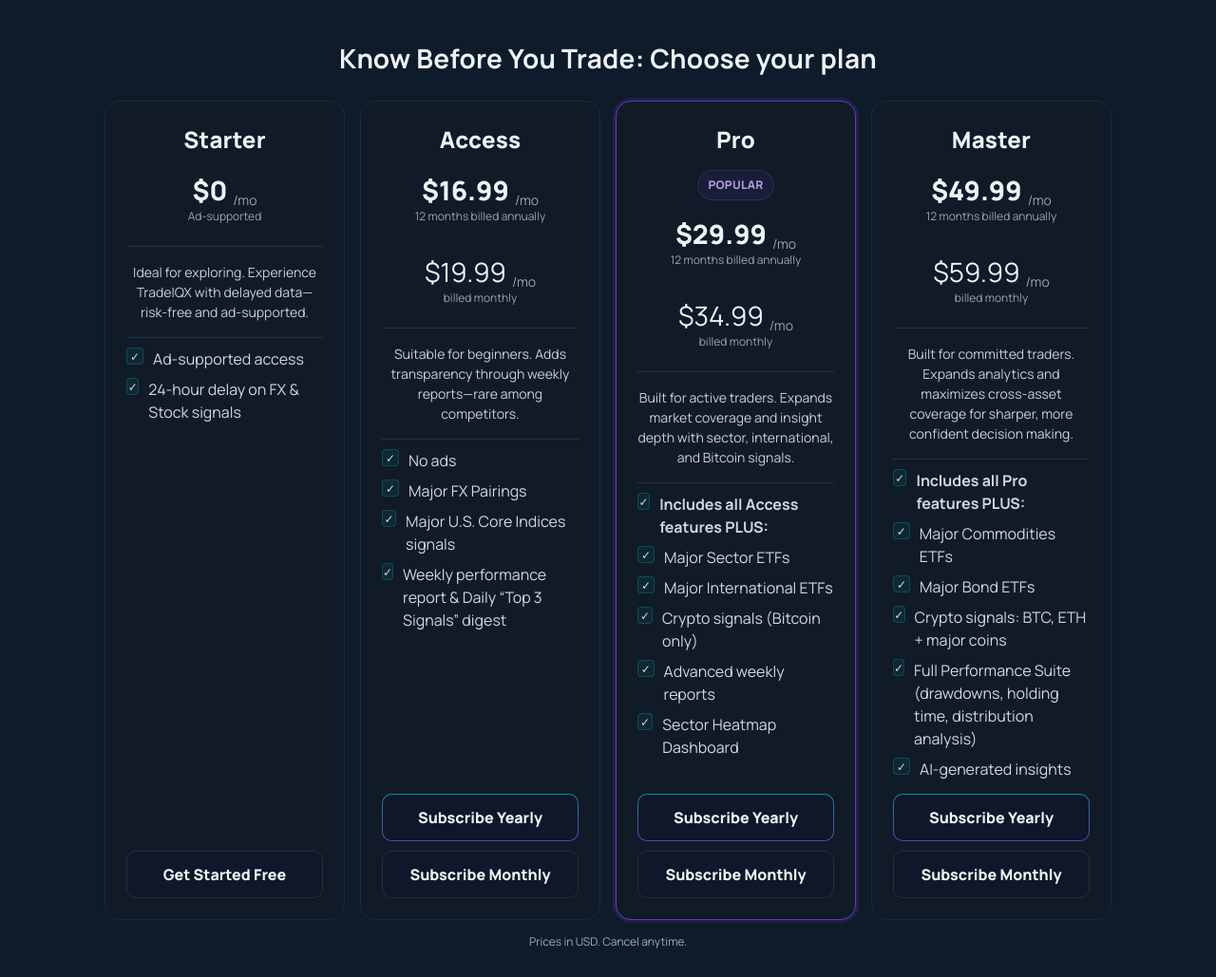
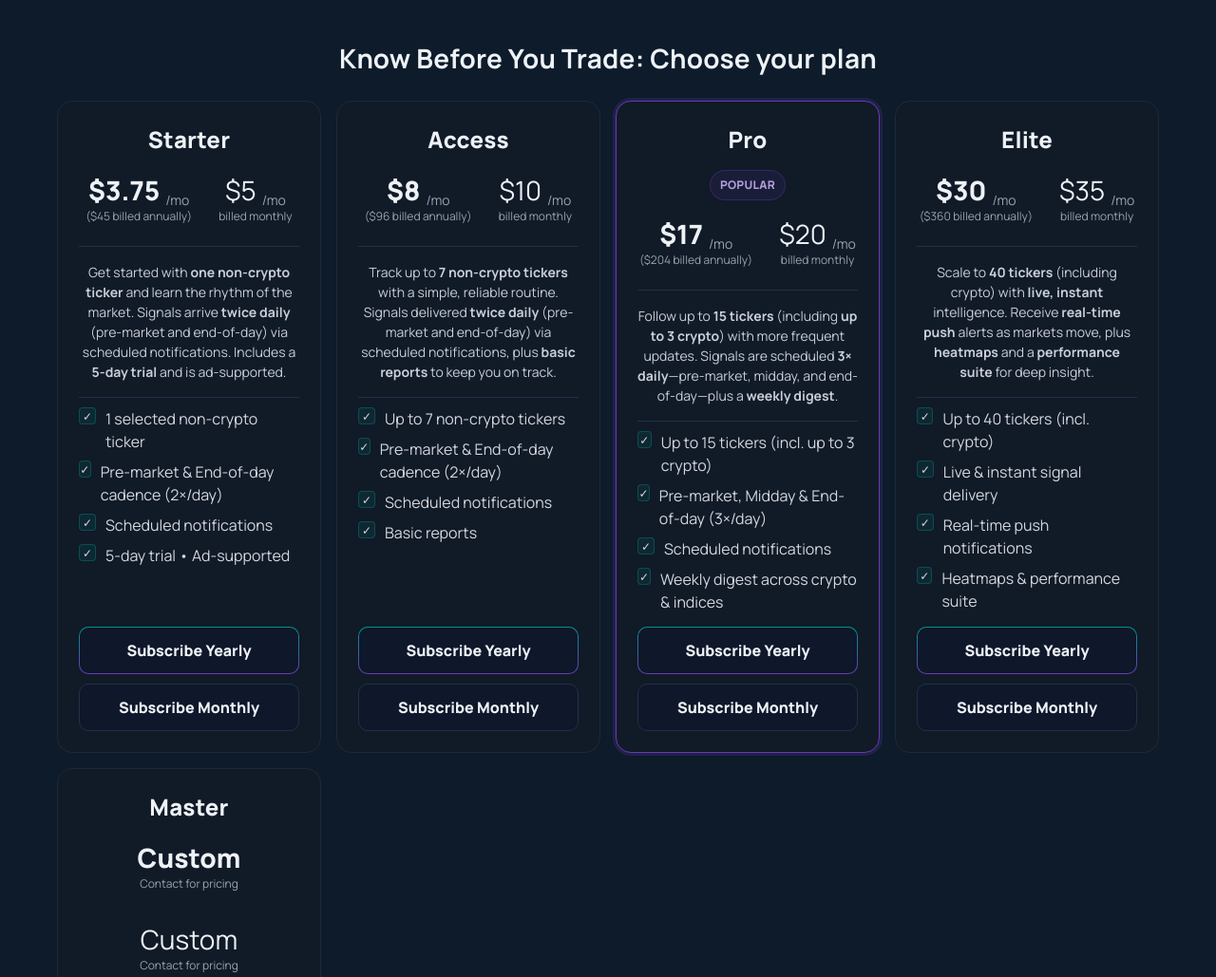
Before and after one commit to TradeIQX/tiqx-pricing-widget, a website: page index.html in a window 1280 px wide. Shown: the top 1029 px of the page at 95% size. Drawn offline with Linux system fonts and the light colour scheme.

Commit message:
Update index.html

```diff
--- a/index.html
+++ b/index.html
@@ -11,11 +11,11 @@
 <link href="https://fonts.googleapis.com/css2?family=Manrope:wght@400;600;700;800&display=swap" rel="stylesheet">
 
 <meta name="theme-color" content="#0D1B2A" />
-<meta name="description" content="Choose a TradeIQX plan: Starter, Access, Pro, Master." />
+<meta name="description" content="Choose a TradeIQX plan: Starter, Access, Pro, Elite, Master." />
 
 <style>
 :root{
-  /* Brand palette (your picks) */
+  /* Brand palette */
   --bg:#0d1b2a;         /* page background */
   --panel:#111a27;      /* card/panel background */
   --text:#eef2f7;       /* primary text */
@@ -38,12 +38,15 @@
 }
 a{color:inherit;text-decoration:none}
 
-.wrap{max-width:1100px;margin:0 auto;padding:40px 20px}
+.wrap{max-width:1200px;margin:0 auto;padding:40px 20px}
 h2{margin:0 0 24px;font-size:28px;letter-spacing:.2px;text-align:center}
 
-.grid{display:grid;grid-template-columns:repeat(4,1fr);gap:var(--gap)}
-@media (max-width:980px){.grid{grid-template-columns:1fr 1fr}}
-@media (max-width:640px){.grid{grid-template-columns:1fr}}
+/* Flexible grid for 5 tiers */
+.grid{
+  display:grid;
+  grid-template-columns:repeat(auto-fit, minmax(240px, 1fr));
+  gap:var(--gap);
+}
 
 .card{
   background:var(--panel);
@@ -117,33 +120,42 @@
 
   <div class="grid" role="list">
 
-    <!-- Starter (free) -->
+    <!-- Starter -->
     <article class="card" role="listitem" aria-label="Starter plan">
       <div class="tiername">Starter</div>
 
       <div class="prices" aria-label="Starter pricing">
         <div class="price-block annual">
-          <div class="price"><span class="amt">$0</span><span class="per">/mo</span></div>
-          <div class="note">Ad-supported</div>
+          <div class="price"><span class="amt">$3.75</span><span class="per">/mo</span></div>
+          <div class="note">($45 billed annually)</div>
+        </div>
+        <div class="price-block monthly">
+          <div class="price"><span class="amt">$5</span><span class="per">/mo</span></div>
+          <div class="note">billed monthly</div>
         </div>
       </div>
 
       <div class="divider"></div>
 
       <div class="features">
-        <div class="desc">Ideal for exploring. Experience TradeIQX with delayed data—risk-free and ad-supported.</div>
+        <div class="desc">
+          Get started with <strong>one non-crypto ticker</strong> and learn the rhythm of the market.
+          Signals arrive <strong>twice daily</strong> (pre-market and end-of-day) via scheduled notifications.
+          Includes a <strong>5-day trial</strong> and is ad-supported.
+        </div>
         <div class="divider"></div>
         <ul>
-          <li><span class="chk">✓</span> Ad-supported access</li>
-          <li><span class="chk">✓</span> 24-hour delay on FX &amp; Stock signals</li>
+          <li><span class="chk">✓</span> 1 selected non-crypto ticker</li>
+          <li><span class="chk">✓</span> Pre-market & End-of-day cadence (2×/day)</li>
+          <li><span class="chk">✓</span> Scheduled notifications</li>
+          <li><span class="chk">✓</span> 5-day trial • Ad-supported</li>
         </ul>
       </div>
 
       <div class="actions">
-        <!-- Free → send user to your portal signup; break out of Squarespace iframe -->
-        <a class="btn" href="https://buy.stripe.com/4gM00l2qmbir2Vo4Rw7ok08" target="_blank" rel="noopener">
-  Get Started Free
-        </a>
+        <!-- TODO: replace with Starter Stripe links -->
+        <a class="btn primary" href="#" target="_blank" rel="noopener">Subscribe Yearly</a>
+        <a class="btn" href="#" target="_blank" rel="noopener">Subscribe Monthly</a>
       </div>
     </article>
 
@@ -153,11 +165,11 @@
 
       <div class="prices" aria-label="Access pricing">
         <div class="price-block annual">
-          <div class="price"><span class="amt">$16.99</span><span class="per">/mo</span></div>
-          <div class="note">12 months billed annually</div>
+          <div class="price"><span class="amt">$8</span><span class="per">/mo</span></div>
+          <div class="note">($96 billed annually)</div>
         </div>
         <div class="price-block monthly">
-          <div class="price"><span class="amt">$19.99</span><span class="per">/mo</span></div>
+          <div class="price"><span class="amt">$10</span><span class="per">/mo</span></div>
           <div class="note">billed monthly</div>
         </div>
       </div>
@@ -165,19 +177,24 @@
       <div class="divider"></div>
 
       <div class="features">
-        <div class="desc">Suitable for beginners. Adds transparency through weekly reports—rare among competitors.</div>
+        <div class="desc">
+          Track up to <strong>7 non-crypto tickers</strong> with a simple, reliable routine.
+          Signals delivered <strong>twice daily</strong> (pre-market and end-of-day) via scheduled notifications,
+          plus <strong>basic reports</strong> to keep you on track.
+        </div>
         <div class="divider"></div>
         <ul>
-          <li><span class="chk">✓</span> No ads</li>
-          <li><span class="chk">✓</span> Major FX Pairings</li>
-          <li><span class="chk">✓</span> Major U.S. Core Indices signals</li>
-          <li><span class="chk">✓</span> Weekly performance report &amp; Daily “Top 3 Signals” digest</li>
+          <li><span class="chk">✓</span> Up to 7 non-crypto tickers</li>
+          <li><span class="chk">✓</span> Pre-market & End-of-day cadence (2×/day)</li>
+          <li><span class="chk">✓</span> Scheduled notifications</li>
+          <li><span class="chk">✓</span> Basic reports</li>
         </ul>
       </div>
 
       <div class="actions">
-        <a class="btn primary" href="https://buy.stripe.com/14A28tghceuDeE6cjY7ok01" target="_blank" rel="noopener noreferrer">Subscribe Yearly</a>
-        <a class="btn" href="https://buy.stripe.com/4gMaEZ9SObir7bEabQ7ok00" target="_blank" rel="noopener noreferrer">Subscribe Monthly</a>
+        <!-- TODO: replace with Access Stripe links -->
+        <a class="btn primary" href="#" target="_blank" rel="noopener">Subscribe Yearly</a>
+        <a class="btn" href="#" target="_blank" rel="noopener">Subscribe Monthly</a>
       </div>
     </article>
 
@@ -188,11 +205,11 @@
 
       <div class="prices" aria-label="Pro pricing">
         <div class="price-block annual">
-          <div class="price"><span class="amt">$29.99</span><span class="per">/mo</span></div>
-          <div class="note">12 months billed annually</div>
+          <div class="price"><span class="amt">$17</span><span class="per">/mo</span></div>
+          <div class="note">($204 billed annually)</div>
         </div>
         <div class="price-block monthly">
-          <div class="price"><span class="amt">$34.99</span><span class="per">/mo</span></div>
+          <div class="price"><span class="amt">$20</span><span class="per">/mo</span></div>
           <div class="note">billed monthly</div>
         </div>
       </div>
@@ -200,21 +217,61 @@
       <div class="divider"></div>
 
       <div class="features">
-        <div class="desc">Built for active traders. Expands market coverage and insight depth with sector, international, and Bitcoin signals.</div>
+        <div class="desc">
+          Follow up to <strong>15 tickers</strong> (including <strong>up to 3 crypto</strong>) with more frequent updates.
+          Signals are scheduled <strong>3× daily</strong>—pre-market, midday, and end-of-day—plus a <strong>weekly digest</strong>.
+        </div>
         <div class="divider"></div>
         <ul>
-          <li><span class="chk">✓</span><strong> Includes all Access features PLUS:</strong></li>
-          <li><span class="chk">✓</span> Major Sector ETFs</li>
-          <li><span class="chk">✓</span> Major International ETFs</li>
-          <li><span class="chk">✓</span> Crypto signals (Bitcoin only)</li>
-          <li><span class="chk">✓</span> Advanced weekly reports</li>
-          <li><span class="chk">✓</span> Sector Heatmap Dashboard</li>
+          <li><span class="chk">✓</span> Up to 15 tickers (incl. up to 3 crypto)</li>
+          <li><span class="chk">✓</span> Pre-market, Midday & End-of-day (3×/day)</li>
+          <li><span class="chk">✓</span> Scheduled notifications</li>
+          <li><span class="chk">✓</span> Weekly digest across crypto & indices</li>
         </ul>
       </div>
 
       <div class="actions">
-        <a class="btn primary" href="https://buy.stripe.com/8x2cN75Cy3PZ2VoabQ7ok03" target="_blank" rel="noopener noreferrer">Subscribe Yearly</a>
-        <a class="btn" href="https://buy.stripe.com/dRmaEZ2qm4U3gMecjY7ok02" target="_blank" rel="noopener noreferrer">Subscribe Monthly</a>
+        <!-- TODO: replace with Pro Stripe links -->
+        <a class="btn primary" href="#" target="_blank" rel="noopener">Subscribe Yearly</a>
+        <a class="btn" href="#" target="_blank" rel="noopener">Subscribe Monthly</a>
+      </div>
+    </article>
+
+    <!-- Elite -->
+    <article class="card" role="listitem" aria-label="Elite plan">
+      <div class="tiername">Elite</div>
+
+      <div class="prices" aria-label="Elite pricing">
+        <div class="price-block annual">
+          <div class="price"><span class="amt">$30</span><span class="per">/mo</span></div>
+          <div class="note">($360 billed annually)</div>
+        </div>
+        <div class="price-block monthly">
+          <div class="price"><span class="amt">$35</span><span class="per">/mo</span></div>
+          <div class="note">billed monthly</div>
+        </div>
+      </div>
+
+      <div class="divider"></div>
+
+      <div class="features">
+        <div class="desc">
+          Scale to <strong>40 tickers</strong> (including crypto) with <strong>live, instant</strong> intelligence.
+          Receive <strong>real-time push</strong> alerts as markets move, plus <strong>heatmaps</strong> and a <strong>performance suite</strong> for deep insight.
+        </div>
+        <div class="divider"></div>
+        <ul>
+          <li><span class="chk">✓</span> Up to 40 tickers (incl. crypto)</li>
+          <li><span class="chk">✓</span> Live & instant signal delivery</li>
+          <li><span class="chk">✓</span> Real-time push notifications</li>
+          <li><span class="chk">✓</span> Heatmaps & performance suite</li>
+        </ul>
+      </div>
+
+      <div class="actions">
+        <!-- TODO: replace with Elite Stripe links -->
+        <a class="btn primary" href="#" target="_blank" rel="noopener">Subscribe Yearly</a>
+        <a class="btn" href="#" target="_blank" rel="noopener">Subscribe Monthly</a>
       </div>
     </article>
 
@@ -224,33 +281,33 @@
 
       <div class="prices" aria-label="Master pricing">
         <div class="price-block annual">
-          <div class="price"><span class="amt">$49.99</span><span class="per">/mo</span></div>
-          <div class="note">12 months billed annually</div>
+          <div class="price"><span class="amt">Custom</span></div>
+          <div class="note">Contact for pricing</div>
         </div>
         <div class="price-block monthly">
-          <div class="price"><span class="amt">$59.99</span><span class="per">/mo</span></div>
-          <div class="note">billed monthly</div>
+          <div class="price"><span class="amt">Custom</span></div>
+          <div class="note">Contact for pricing</div>
         </div>
       </div>
 
       <div class="divider"></div>
 
       <div class="features">
-        <div class="desc">Built for committed traders. Expands analytics and maximizes cross-asset coverage for sharper, more confident decision making.</div>
+        <div class="desc">
+          A bespoke plan with <strong>unlimited tickers</strong> and <strong>live, instant</strong> coverage.
+          Get <strong>priority real-time</strong> alerts, <strong>AI-driven insights</strong>, and <strong>API access</strong> for custom integration.
+        </div>
         <div class="divider"></div>
         <ul>
-          <li><span class="chk">✓</span><strong> Includes all Pro features PLUS:</strong></li>
-          <li><span class="chk">✓</span> Major Commodities ETFs</li>
-          <li><span class="chk">✓</span> Major Bond ETFs</li>
-          <li><span class="chk">✓</span> Crypto signals: BTC, ETH + major coins</li>
-          <li><span class="chk">✓</span> Full Performance Suite (drawdowns, holding time, distribution analysis)</li>
-          <li><span class="chk">✓</span> AI-generated insights</li>
+          <li><span class="chk">✓</span> Unlimited tickers</li>
+          <li><span class="chk">✓</span> Priority real-time alerts</li>
+          <li><span class="chk">✓</span> AI-driven insights & API access</li>
         </ul>
       </div>
 
       <div class="actions">
-        <a class="btn primary" href="https://buy.stripe.com/3cI3cx4yu3PZ2VogAe7ok05" target="_blank" rel="noopener noreferrer">Subscribe Yearly</a>
-        <a class="btn" href="https://buy.stripe.com/bJe5kFe94aen3ZsgAe7ok04" target="_blank" rel="noopener noreferrer">Subscribe Monthly</a>
+        <!-- Replace with contact form or Calendly -->
+        <a class="btn primary" href="mailto:hello@tradeiqx.com?subject=Master%20Plan%20Inquiry" target="_blank" rel="noopener">Contact Sales</a>
       </div>
     </article>
 
```
